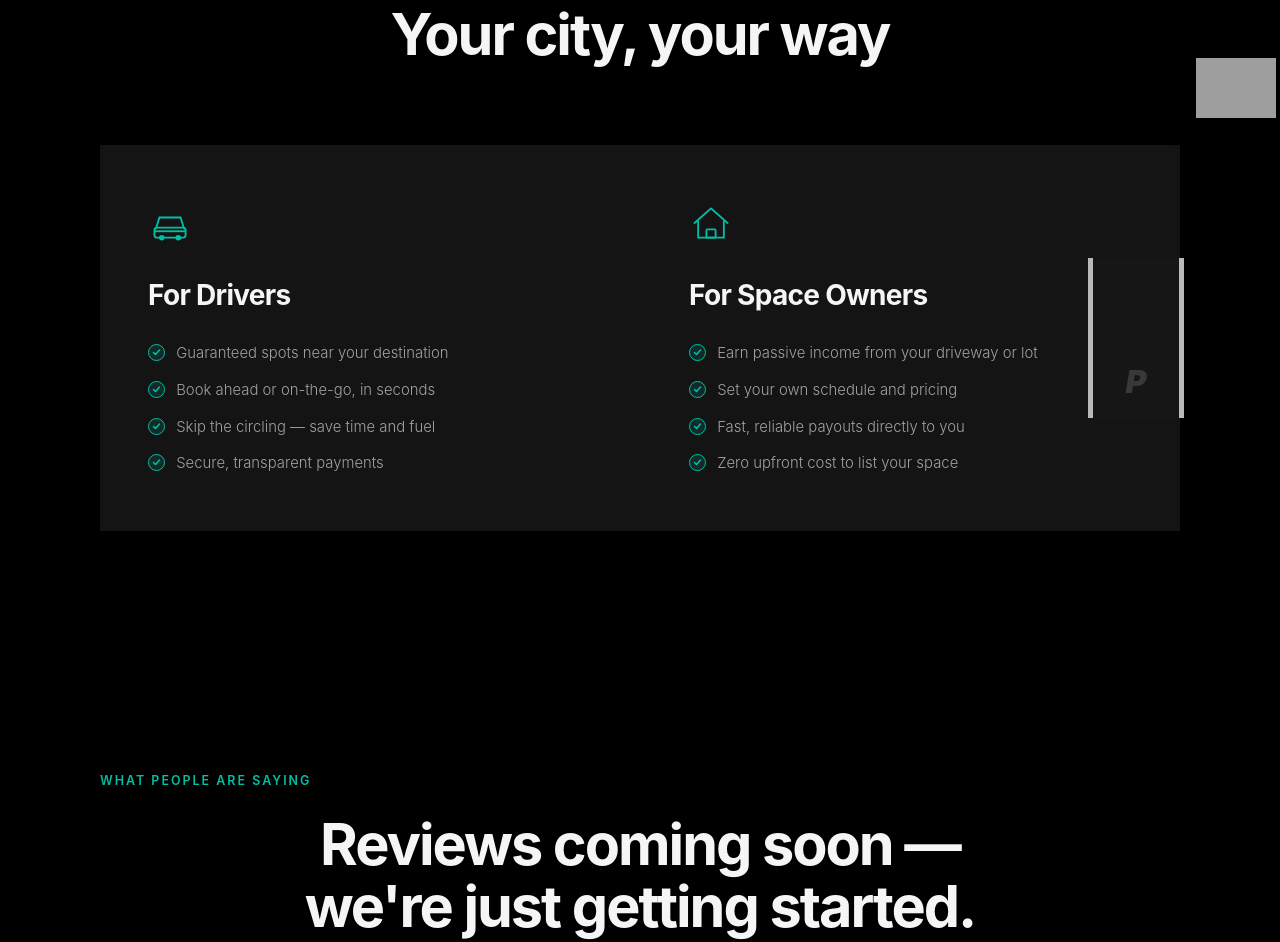
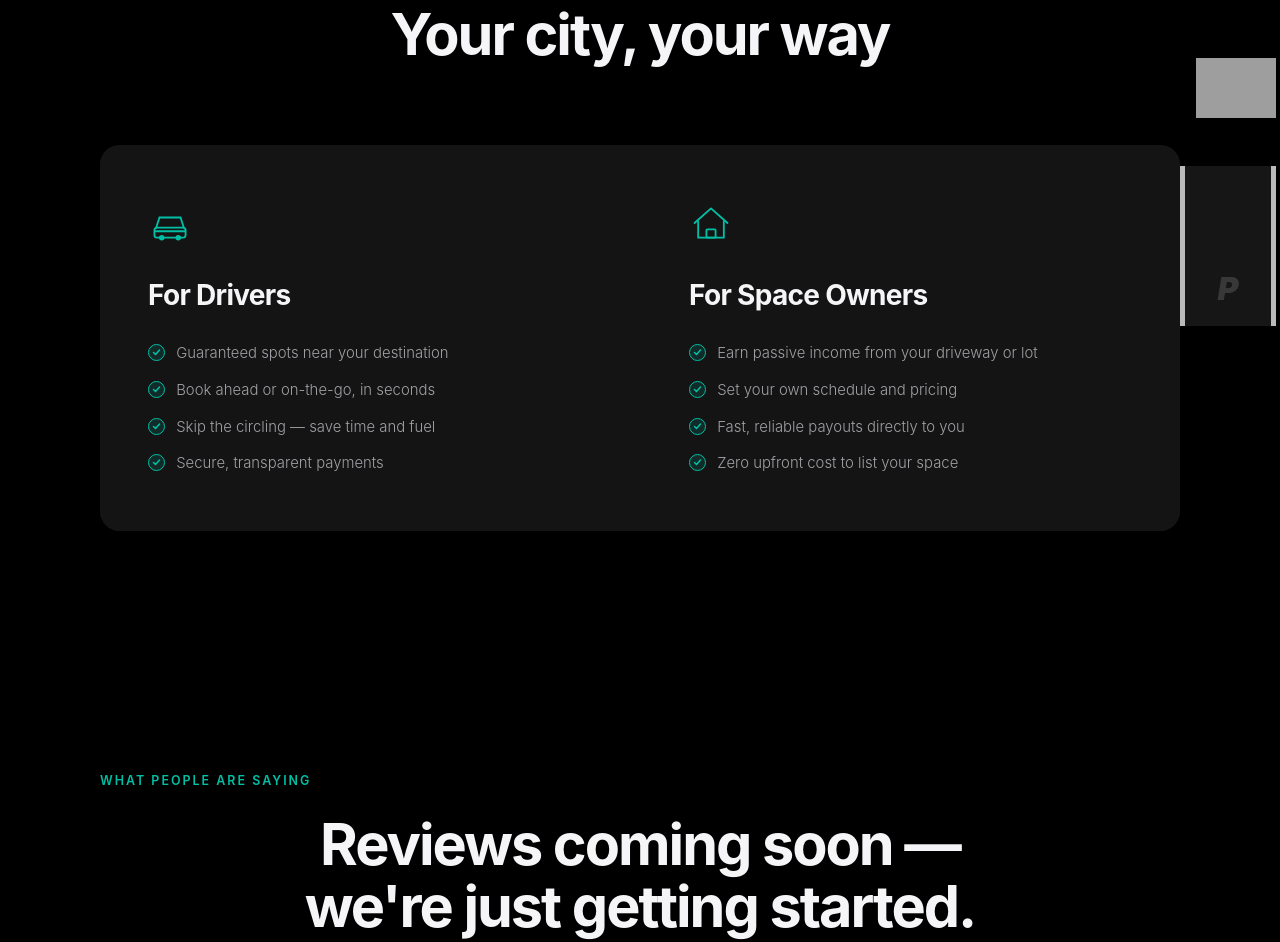
Before and after one commit to espotlyinfo-lgtm/espotly-website, a website: page index.html in a window 1280 px wide. Shown: the part 3065-4007 px from the top of the page. Drawn offline with Linux system fonts and the light colour scheme; grey boxes are pictures that could not be loaded.

Commit message:
Align parking spot with car — both at right: 4px from viewport edge
Parking spot back in #benefits as absolute element, same right value as the fixed car so they're in the same horizontal lane.

Co-Authored-By: Claude Sonnet 4.6 <noreply@anthropic.com>

```diff
--- a/index.html
+++ b/index.html
@@ -144,6 +144,9 @@
 
   <!-- Benefits: Drivers & Owners -->
   <section class="section" id="benefits">
+    <div class="anim-parking-spot" aria-hidden="true">
+      <span class="anim-parking-p">P</span>
+    </div>
     <div class="container">
       <p class="eyebrow" data-animate="fade-up">Built for everyone</p>
       <h2 class="section-title" data-animate="fade-up">Your city, your way</h2>
@@ -183,9 +186,6 @@
             <li>Fast, reliable payouts directly to you</li>
             <li>Zero upfront cost to list your space</li>
           </ul>
-          <div class="anim-parking-spot" aria-hidden="true">
-            <span class="anim-parking-p">P</span>
-          </div>
         </div>
       </div>
     </div>
--- a/style.css
+++ b/style.css
@@ -224,15 +224,9 @@ ul   { list-style: none; }
   position: relative;
 }
 
-/* The For Space Owners card needs relative positioning for the spot */
-.split-card:last-child {
-  position: relative;
-  overflow: visible;
-}
-
 .anim-parking-spot {
   position: absolute;
-  right: -4px;   /* flush with card right edge = viewport right */
+  right: 4px;
   top: 50%;
   transform: translateY(-50%);
   width: 96px;
@@ -475,7 +469,7 @@ ul   { list-style: none; }
   gap: 2px;
   margin-top: 5rem;
   border-radius: 20px;
-  overflow: visible;
+  overflow: hidden;
   background: var(--border);
 }
 
```
